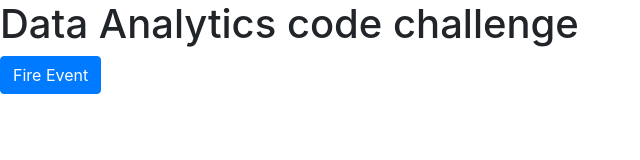
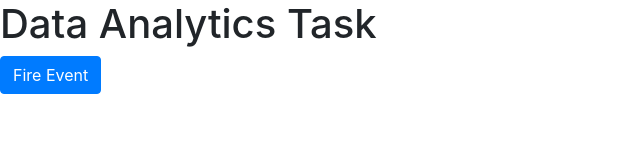
Before and after one commit to usama093/usama093.github.io, a plain HTML site: page index.html in a window 1280 px wide. Shown: the whole page, without its empty margins (0-640 px from the left). Drawn offline with nearby package versions, Linux system fonts and the light colour scheme.

Commit message:
Update index.html

```diff
--- a/index.html
+++ b/index.html
@@ -18,10 +18,10 @@ j=d.createElement(s),dl=l!='dataLayer'?'&l='+l:'';j.async=true;j.src=
 'https://www.googletagmanager.com/gtm.js?id='+i+dl;f.parentNode.insertBefore(j,f);
 })(window,document,'script','dataLayer','GTM-5RWDCWS');</script>
 <!-- End Google Tag Manager -->
-    <title>Hello, world!</title>
+    <title>Data Analytics Task</title>
   </head>
   <body>
-    <h1>Data Analytics code challenge</h1>
+    <h1>Data Analytics Task</h1>
 
     <!-- Optional JavaScript -->
     <!-- jQuery first, then Popper.js, then Bootstrap JS -->
```
